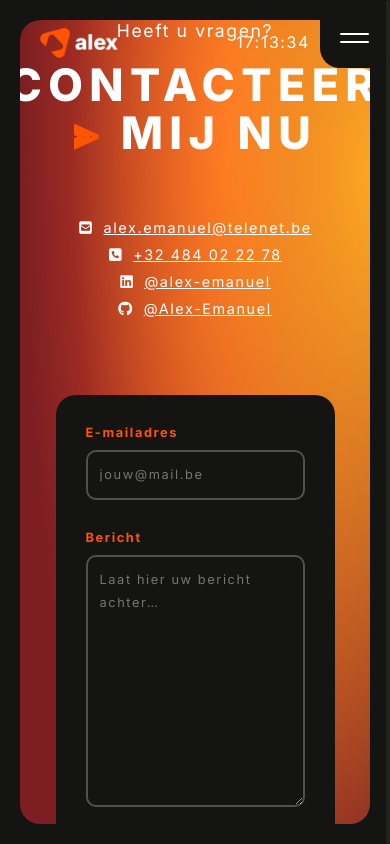
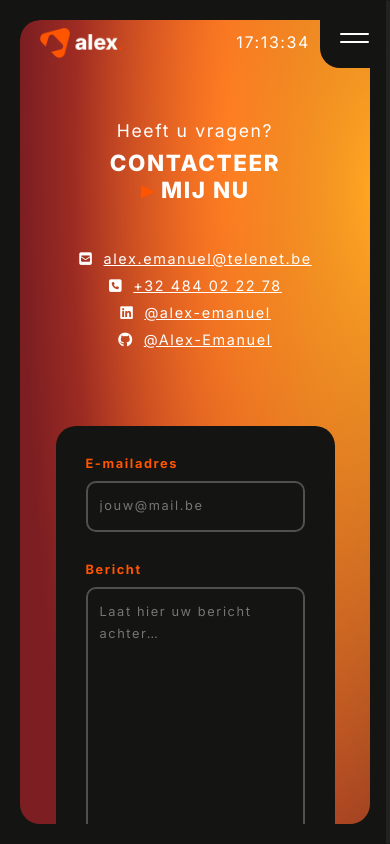
Before and after one commit to Alex-Emanuel/portfolio-alex, a React (Vite) app: page /contact in a window 390 px wide. Built offline with nearby package versions, Linux system fonts and the light colour scheme.

Commit message:
responsive contact page

```diff
--- a/src/components/contact/contact.css
+++ b/src/components/contact/contact.css
@@ -1,5 +1,4 @@
 .contactbg {
-  min-height: calc(100dvh - 40px);
   width: 100%;
   background-color: #7C1E22;
   background-image:
@@ -18,6 +17,8 @@
   justify-content: center;
   align-items: center;
   flex-wrap: wrap;
+  height: calc(100dvh - 40px);
+  min-height: fit-content;
 }
 
 
@@ -44,7 +45,9 @@
   box-sizing: border-box;
   justify-content: center;
   align-items: center;
-  height: calc(100%-40px);
+  height: calc(100dvh - 40px);
+  margin-top: 0px;
+  min-height: fit-content;
 }
 
 .contactbg .textsocials div.contactdata {
@@ -97,6 +100,12 @@
 
 .form {
   margin: 0 50px;
+  height: 100%;
+  display: flex;
+  align-items: center;     /* verticaal */
+  justify-content: center; /* horizontaal */
+  height: 100%;
+  flex-direction: column;
 }
 
 form {
@@ -105,7 +114,6 @@ form {
   width: 100%;
   border-radius: 20px;
   padding: 40px;
-  margin-right: 30rem;
   min-height: 35rem;
   position: relative;
 }
@@ -171,6 +179,8 @@ form button {
   align-items: center;
   justify-content: center;
   gap: 0.5rem;
+  outline: none;
+  border: none;
 }
 
 form button:disabled {
@@ -178,36 +188,42 @@ form button:disabled {
   cursor: not-allowed;
 }
 
+form button:disabled:hover {
+  background-color: var(--primary-orange);
+}
+
 .snackbar {
   position: fixed;
   bottom: 40px;
+  left: 75%;
   right: 40px;
   background-color: var(--background-color);
-  color: var(--primary-orange);
+  color: white;
   padding: 20px;
   border-radius: 10px;
   font-size: 0.9rem;
   z-index: 9999;
+  display: flex;
+  justify-content: space-between;
 }
 
 .snackbar.success {
-  color: #4caf50;
+  background-color: #4caf50;
 }
 
 .snackbar-close {
   background: transparent;
   border: none;
-  color: var(--lighter-gray);
+  color: white;
   cursor: pointer;
   padding: 0;
-  margin-left: 16px;
   font-weight: 500;
   font-size: 1.2rem;
 }
 
 button.snackbar-close:hover {
   background-color: transparent;
-  color: white;
+  color: var(--lighter-gray);
 }
 
 
@@ -231,10 +247,11 @@ button.snackbar-close:hover {
 
 /* Tablet */
 @media screen and (max-width: 1450px) {
+
   .contactbg .textsocials {
     flex-direction: column;
     gap: 40px;
-    padding: 0 50px;
+    padding: 100px 50px;
   }
 
   .contactdata, .contactdata p {
@@ -256,6 +273,10 @@ button.snackbar-close:hover {
 
   .contactbg .textsocials h1 {
     text-align: center;
+    font-size: 2rem;
+    line-height: 2.4rem;
+    margin-top: 1rem;
+    letter-spacing: 0.1rem;
   }
 
   .contactbg .socialscontact {
@@ -263,23 +284,46 @@ button.snackbar-close:hover {
     align-items: center;
     margin-bottom: 3rem;
   }
+
+  .snackbar {
+    position: fixed;
+    bottom: 40px;
+    left: 50%;
+    right: 5%;
+    margin: 0 auto;
+  }
+
+  .form {
+    height: auto;
+  }
 }
 
 /* Mobile */
-@media screen and (max-width: 768px) {
+@media screen and (max-width: 668px) {
+  .snackbar {
+    position: fixed;
+    bottom: 40px;
+    left: 10%;
+    right: 10%;
+    margin: 0 auto;
+  }
+
   .contactbg .textsocials {
-    padding: 0 20px;
+    padding: 100px 20px 20px 20px;
     gap: 30px;
   }
 
   .contactbg .textsocials h1 {
-    font-size: 2.8rem;
-    line-height: 3rem;
+    font-size: 1.4rem;
+    line-height: 1.7rem;
+    margin-top: 0.5rem;
+    letter-spacing: 0.1rem;
   }
 
   form {
     min-height: auto;
     max-width: 90%;
+    margin-bottom: 40px;
   }
 
   form button {
--- a/src/components/contact/form.jsx
+++ b/src/components/contact/form.jsx
@@ -6,7 +6,10 @@ import { motion, AnimatePresence } from "framer-motion";
 
 const Form = () => {
   const { lenisRef } = useOutletContext();
-  const { register, handleSubmit, formState: { errors, isSubmitting }, reset } = useForm();
+  // const { register, handleSubmit, formState: { errors, isSubmitting }, reset } = useForm();
+  const { register, handleSubmit, formState: { errors, isSubmitting, isValid },  reset } = useForm({
+    mode: "onChange"
+  });
 
   const [snackbar, setSnackbar] = useState({ show: false, message: '', type: 'success' });
 
@@ -16,9 +19,9 @@ const Form = () => {
       await new Promise((resolve) => setTimeout(resolve, 2000));
 
       reset();
-      setSnackbar({ show: true, message: 'Bericht succesvol verzonden!', type: 'success' });
+      setSnackbar({ show: true, message: 'Bericht verzonden!', type: 'success' });
     } catch (err) {
-      setSnackbar({ show: true, message: 'Er is iets misgegaan. Probeer opnieuw.', type: 'error' });
+      setSnackbar({ show: true, message: 'Fout! Probeer opnieuw.', type: 'error' });
     }
   };
 
@@ -33,7 +36,7 @@ const Form = () => {
   // Verberg snackbar na 3 seconden automatisch
   useEffect(() => {
     if (snackbar.show) {
-      const timer = setTimeout(() => setSnackbar({ ...snackbar, show: false }), 3000);
+      const timer = setTimeout(() => setSnackbar({ ...snackbar, show: false }), 10000);
       return () => clearTimeout(timer);
     }
   }, [snackbar]);
@@ -69,16 +72,20 @@ const Form = () => {
           />
           {errors.message && <p className='error'>{errors.message.message}</p>}
         </div>
-
-        <motion.button type="submit" disabled={isSubmitting} className='submitbtn'
-          whileHover={{ scale: 1.05, y: -2 }} whileTap={{ scale: 0.95 }}
+        <motion.button type="submit" className="submitbtn" disabled={!isValid || isSubmitting}
+          whileHover={!isValid || isSubmitting ? {} : { scale: 1.05, y: -2 }}
+          whileTap={!isValid || isSubmitting ? {} : { scale: 0.95 }}
           transition={{ type: "spring", stiffness: 300, damping: 15 }} >
           {isSubmitting && (
-            <motion.div className='spinner' animate={{ rotate: 360 }}
+            <motion.div
+              className="spinner"
+              animate={{ rotate: 360 }}
               transition={{ repeat: Infinity, duration: 1, ease: "linear" }}
             />
           )}
-          <span>{isSubmitting ? "" : "Verzenden"}</span>
+          <span>
+            {isSubmitting ? "" : "Verzenden"}
+          </span>
         </motion.button>
       </form>
 
@@ -89,10 +96,7 @@ const Form = () => {
             animate={{ opacity: 1, x: 0 }} exit={{ opacity: 0, x: 50 }}
             transition={{ type: 'ease', stiffness: 500 }} >
             <span>{snackbar.message}</span>
-            <button
-              className="snackbar-close"
-              onClick={() => setSnackbar({ ...snackbar, show: false })}
-            >
+            <button className="snackbar-close" onClick={() => setSnackbar({ ...snackbar, show: false })} >
               ×
             </button>
           </motion.div>
```
